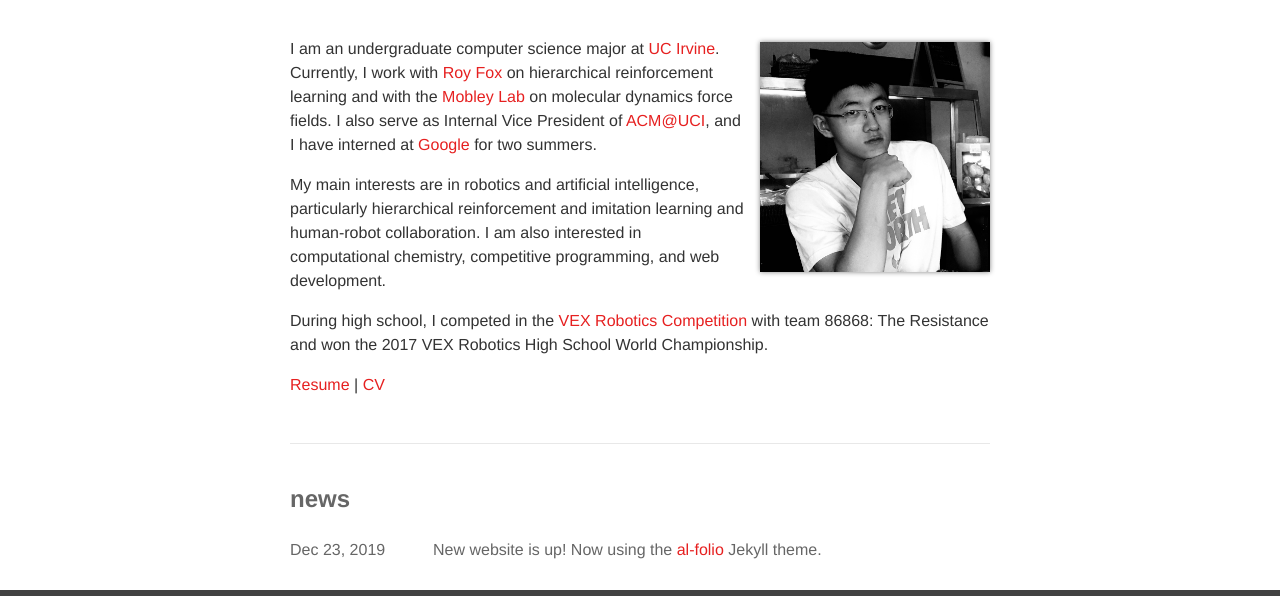
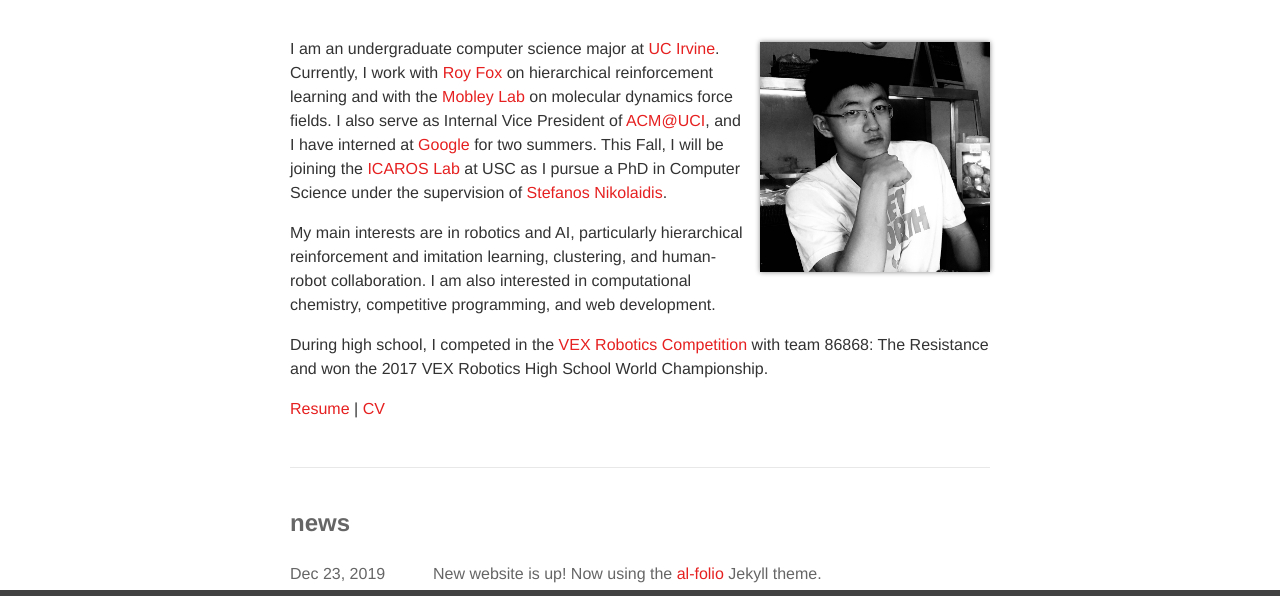
Before and after one commit to btjanaka/vanilla, a plain HTML site: page index.html in a window 1280 px wide. Shown: the part 177-773 px from the top of the page. Drawn offline with nearby package versions, Linux system fonts and the light colour scheme.

Commit message:
Deploy btjanaka/btjanaka.github.io to github.com/btjanaka/btjanaka.github.io.git:master

```diff
--- a/index.html
+++ b/index.html
@@ -134,10 +134,13 @@
 reinforcement learning and with the <a href="https://mobleylab.org/">Mobley Lab</a> on
 molecular dynamics force fields. I also serve as Internal Vice President of
 <a href="http://acm-uci.org/">ACM@UCI</a>, and I have interned at
-<a href="https://google.com">Google</a> for two summers.</p>
+<a href="https://google.com">Google</a> for two summers. This Fall, I will be
+joining the <a href="http://icaros.usc.edu">ICAROS Lab</a> at USC as I pursue a PhD in
+Computer Science under the supervision of
+<a href="https://stefanosnikolaidis.net">Stefanos Nikolaidis</a>.</p>
 
-<p>My main interests are in robotics and artificial intelligence, particularly
-hierarchical reinforcement and imitation learning and human-robot collaboration.
+<p>My main interests are in robotics and AI, particularly hierarchical
+reinforcement and imitation learning, clustering, and human-robot collaboration.
 I am also interested in computational chemistry, competitive programming, and
 web development.</p>
 
```
